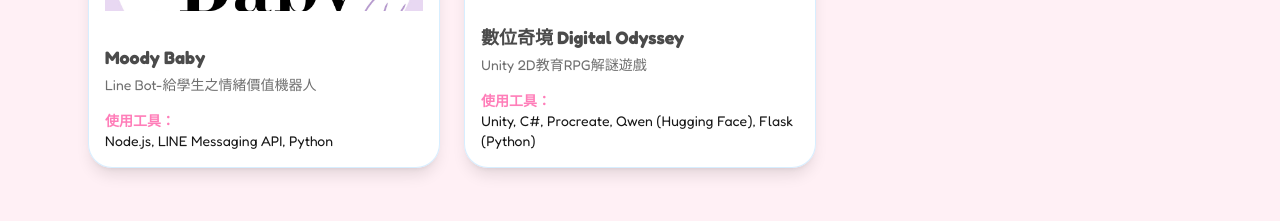
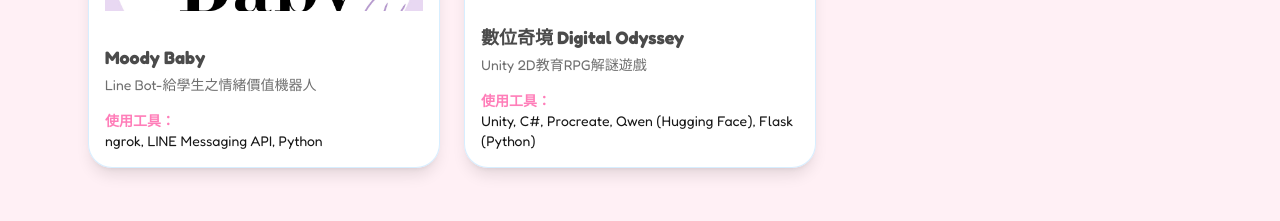
Before and after one commit to ddhcyw/Nancy-s-Web, a Next.js app: page / in a window 1280 px wide. Shown: the part 1460-1681 px from the top of the page. Built offline with nearby package versions, Linux system fonts and the light colour scheme.

Commit message:
fix projectCard

```diff
--- a/app/page.tsx
+++ b/app/page.tsx
@@ -62,7 +62,7 @@
   { title: "拾悅咖啡廳", description: "咖啡廳網頁設計與實作", image: "/images/cafe.jpg", github: "https://github.com/s111119043/F2E-final", demo: "https://s111119043.github.io/F2E-final/", linkLabel: "查看專案", tools: "HTML, CSS, JavaScript, Firebase, Figma", story: "這是我第一次完整設計一個網站，從排版、色彩到互動效果都親自實作。" },
   { title: "SuiLa 服飾店", description: "服飾店APP設計與實作", image: "/images/suila.png", github: "https://github.com/zhlhu322/mid_5_SuiLa", demo: "https://youtu.be/y_CN40moX8E", linkLabel: "查看Demo", tools: "React Native, JavaScript, Figma", story: "在這個專案中，我和伙伴一起設計版面並轉換為實際可用的APP，讓我更熟悉react native。" },
   { title: "狠狗 Bad Dog", description: "融合生活知識-Unity 2D冒險射擊遊戲", image: "/images/maddog.jpg", github: "https://github.com/zhlhu322/Unity_MadDog", demo: "https://youtu.be/oiCDGnuyhBg", linkLabel: "查看Demo", tools: "Unity, C#, Procreate", story: "從零開始實作2D遊戲，和伙伴一起寫企劃，我完成了主角程式/可互動物件程式/生命值程式。" },
-  { title: "Moody Baby", description: "Line Bot-給學生之情緒價值機器人", image: "/images/moodybaby.jpg", github: "https://github.com/ddhcyw/MoodyBaby", demo: "https://youtu.be/GpwoKHT8Z-Y", linkLabel: "查看Demo", tools: "Node.js, LINE Messaging API, Python", story: "學會串接LINE Messaging API，我設計了情緒回饋卡，完成了雙圖文選單和情緒回饋功能。" },
+  { title: "Moody Baby", description: "Line Bot-給學生之情緒價值機器人", image: "/images/moodybaby.jpg", github: "https://github.com/ddhcyw/MoodyBaby", demo: "https://youtu.be/GpwoKHT8Z-Y", linkLabel: "查看Demo", tools: "ngrok, LINE Messaging API, Python", story: "學會串接LINE Messaging API，我設計了情緒回饋卡，完成了雙圖文選單和情緒回饋功能。" },
   { title: "數位奇境 Digital Odyssey", description: "Unity 2D教育RPG解謎遊戲", image: "/images/dtdo.png", github: "https://github.com/ddhcyw/DO_test2", demo: "https://www.youtube.com/watch?v=Uj9JFRkuzKY", linkLabel: "查看Demo", tools: "Unity, C#, Procreate, Qwen (Hugging Face), Flask (Python)", story: "和伙伴一起寫企劃，我負責AI助手的系統和場景程式。" },
 ];
 
```
